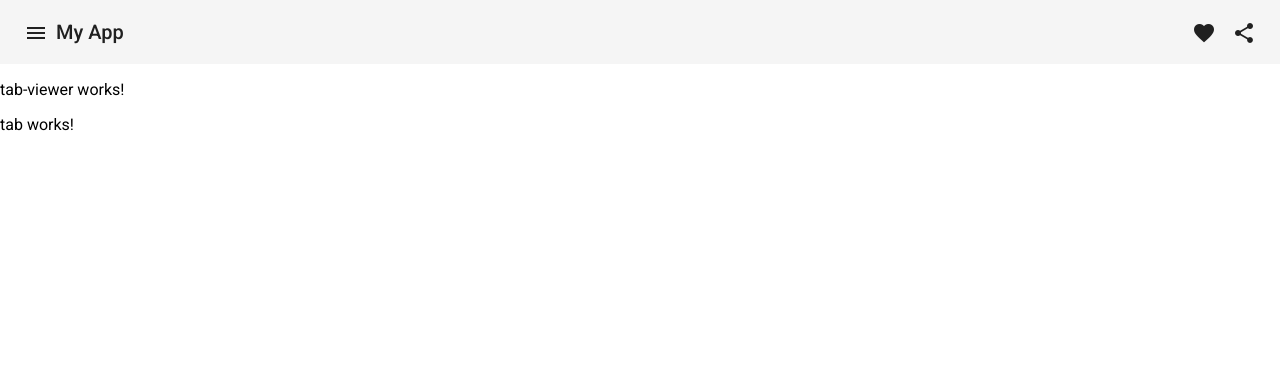
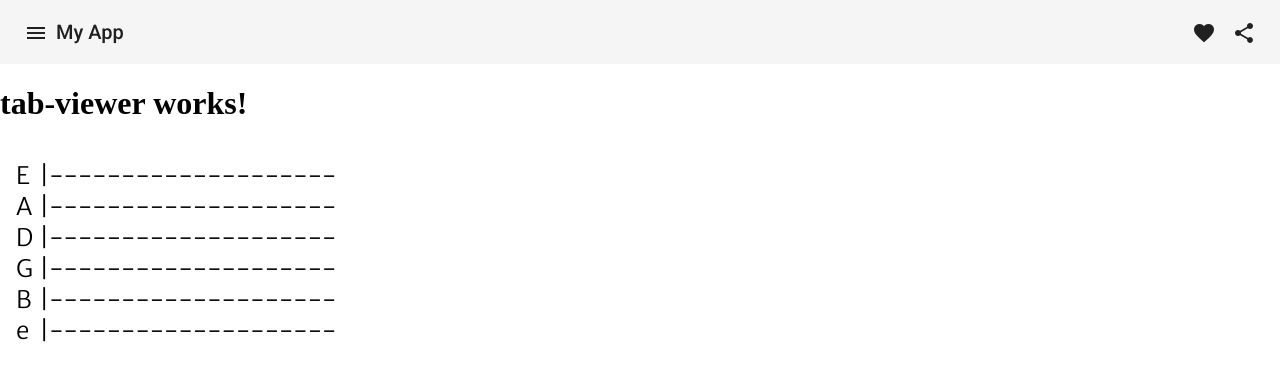
Before and after one commit to michaeljoepeterson/tab-app, an Angular app: page /home in a window 1280 px wide. Shown: the top 380 px of the page. Built offline with nearby package versions, Linux system fonts and the light colour scheme.

Commit message:
initial working cursor and simple display of tab

```diff
--- a/src/app/components/pages/tab-viewer/tab-viewer.component.css
+++ b/src/app/components/pages/tab-viewer/tab-viewer.component.css
@@ -0,0 +1,3 @@
+.tab-display{
+    padding: 1em;
+}
--- a/src/app/components/pages/tab-viewer/tab-viewer.component.html
+++ b/src/app/components/pages/tab-viewer/tab-viewer.component.html
@@ -1,2 +1,4 @@
-<p>tab-viewer works!</p>
-<app-tab></app-tab>
+<h1>tab-viewer works!</h1>
+<div class="tab-display">
+    <app-tab></app-tab>
+</div>
--- a/src/app/components/pages/tab-viewer/tab-viewer.component.ts
+++ b/src/app/components/pages/tab-viewer/tab-viewer.component.ts
@@ -1,7 +1,8 @@
-import { Component, OnInit } from '@angular/core';
+import { ChangeDetectionStrategy, Component, OnInit } from '@angular/core';
 
 @Component({
   selector: 'app-tab-viewer',
+  changeDetection: ChangeDetectionStrategy.OnPush,
   templateUrl: './tab-viewer.component.html',
   styleUrls: ['./tab-viewer.component.css']
 })
--- a/src/app/components/sub-components/tabs/tab/tab.component.css
+++ b/src/app/components/sub-components/tabs/tab/tab.component.css
@@ -0,0 +1,31 @@
+.string-container{
+    display: flex;
+    font-size: 1.5em;
+}
+
+.string-name > .name{
+    min-width: 19px;
+    display: inline-block;
+}
+
+.note:hover{
+    cursor: pointer;
+}
+
+.note.highlighted{
+    animation-name: highlighted;
+    animation-duration: 1s;
+    animation-iteration-count: infinite;
+}
+
+@keyframes highlighted{
+    0%{
+        background-color: none;
+    }
+    50%{
+        background-color: rgba(0,0,0,0.5);
+    }
+    100%{
+        background-color: rgba(0,0,0,1);
+    }
+}
--- a/src/app/components/sub-components/tabs/tab/tab.component.html
+++ b/src/app/components/sub-components/tabs/tab/tab.component.html
@@ -1 +1,34 @@
-<p>tab works!</p>
+<ng-container *ngIf="selectedTab">
+    <div class="tab-container">
+        <ng-container *ngFor="let instrumentString of selectedTab.strings;let stringIndex = index">
+            <div class="string-container">
+                <div class="string-name">
+                    <span class="name">
+                        {{instrumentString.stringName}}
+                    </span>
+                    <span>
+                        |
+                    </span>
+                </div>
+                <ng-container *ngFor="let note of instrumentString.notes; let noteIndex = index">
+                    <ng-container *ngIf="note.fretNumber || note.fretNumber === 0">
+                        <div [ngClass]="{
+                            'highlighted':stringIndex === selectedString && noteIndex === selectedNote,
+                            'note':true
+                        }">
+                            {{note.fretNumber}}
+                        </div>
+                    </ng-container>
+                    <ng-container *ngIf="!note.fretNumber">
+                        <div [ngClass]="{
+                            'highlighted':stringIndex === selectedString && noteIndex === selectedNote,
+                            'note':true
+                        }">
+                            -
+                        </div>
+                    </ng-container>
+                </ng-container>
+            </div>
+        </ng-container>
+    </div>
+</ng-container>
--- a/src/app/components/sub-components/tabs/tab/tab.component.ts
+++ b/src/app/components/sub-components/tabs/tab/tab.component.ts
@@ -1,9 +1,18 @@
-import { Component, HostListener, Input, OnInit } from '@angular/core';
-import { InstrumentString } from 'src/app/models/tabs/string';
+import { ChangeDetectionStrategy, Component, HostListener, Input, OnInit } from '@angular/core';
+import { InstrumentString } from 'src/app/models/tabs/instrumentString';
 import { Tab } from 'src/app/models/tabs/tab';
+
+interface KeyMap{
+  arrowright:string;
+  arrowleft:string;
+  arrowup:string;
+  arrowdown:string;
+  space:string;
+}
 
 @Component({
   selector: 'app-tab',
+  changeDetection: ChangeDetectionStrategy.OnPush,
   templateUrl: './tab.component.html',
   styleUrls: ['./tab.component.css']
 })
@@ -18,13 +27,20 @@ export class TabComponent implements OnInit {
   instrumentTypes:any = {
     guitar:'guitar'
   };
-  keyMap:any = {
-    arrowright:true,
-    arrowleft:true,
-    arrowup:true,
-    arrowdown:true,
-    space:true
+  keyMap:KeyMap = {
+    arrowright:'arrowright',
+    arrowleft:'arrowleft',
+    arrowup:'arrowup',
+    arrowdown:'arrowdown',
+    space:'space'
   };
+  defaultNoteNum:number = 20;
+  /**
+   * @isNoteView - toggle between note view and tab view
+   */
+  isNoteView:boolean = false;
+  selectedString:number = 0;
+  selectedNote:number = 0;
   /**
    *
    * @param event handle keyboard controls
@@ -32,9 +48,12 @@ export class TabComponent implements OnInit {
   @HostListener('document:keydown', ['$event'])
   handleKeyboardEvent(event: KeyboardEvent) {
     let key = event.code.toLowerCase();
-    console.log(event.code);
+    //console.log(event.code);
     if(this.keyMap[key]){
       console.log(key);
+      if(key.includes('arrow')){
+        this.handleArrowKeys(key)
+      }
     }
   }
 
@@ -49,9 +68,46 @@ export class TabComponent implements OnInit {
 
   initTab(){
     if(this.strings.length === 0 || this.instrumentType === this.instrumentTypes.guitar){
-      this.selectedTab.initGuitarTab();
+      this.selectedTab.initGuitarTab(this.defaultNoteNum);
       console.log(this.selectedTab);
     }
   }
 
+  handleArrowKeys(key:string){
+    if(key === this.keyMap.arrowdown){
+      let maxString = this.selectedTab.strings.length - 1;
+      if(this.selectedString === maxString){
+        this.selectedString = maxString;
+      }
+      else{
+        this.selectedString += 1;
+      }
+    }
+    else if(key === this.keyMap.arrowup){
+      if(this.selectedString === 0){
+        this.selectedString = 0
+      }
+      else{
+        this.selectedString = this.selectedString - 1;
+      }
+    }
+    else if(key === this.keyMap.arrowleft){
+      if(this.selectedNote === 0){
+        this.selectedNote = 0
+      }
+      else{
+        this.selectedNote = this.selectedNote - 1;
+      }
+    }
+    else if(key === this.keyMap.arrowright){
+      let maxNote = this.selectedTab.strings[0].notes.length - 1;
+      if(this.selectedNote === maxNote){
+        this.selectedNote = maxNote;
+      }
+      else{
+        this.selectedNote += 1;
+      }
+    }
+  }
+
 }
--- /dev/null
+++ b/src/app/models/tabs/instrumentString.ts
@@ -0,0 +1,24 @@
+import { Note } from "./note";
+/**
+ * @InstrumentString model to represent a single string
+ */
+export class InstrumentString{
+    stringName:string = null;
+    selected:boolean = null;
+    notes:Note[] = [];
+
+    constructor(stringName:string){
+        this.stringName = stringName;
+    }
+    /**
+     * empty notes array and create new notes
+     * @param noteNum number of notes to init
+     */
+    initEmptyNotes(noteNum:number){
+        this.notes = [];
+        for(let i = 0;i < noteNum;i++){
+            let note = new Note();
+            this.notes.push(note);
+        }
+    }
+}
--- a/src/app/models/tabs/string.ts
+++ /dev/null
@@ -1,11 +0,0 @@
-import { Note } from "./note";
-
-export class InstrumentString{
-    stringName:string = null;
-    selected:boolean = null;
-    notes:Note[] = [];
-
-    constructor(stringName:string){
-        this.stringName = stringName;
-    }
-}
--- a/src/app/models/tabs/tab.ts
+++ b/src/app/models/tabs/tab.ts
@@ -1,4 +1,4 @@
-import { InstrumentString } from "./string";
+import { InstrumentString } from "./instrumentString";
 
 export class Tab{
     TabName:string = null;
@@ -7,12 +7,18 @@ export class Tab{
     constructor(){
 
     }
-
-    initGuitarTab(){
+    /**
+     * init a basic guitar tab with optional number of notes
+     * @param noteCount optional number of notes to init
+     */
+    initGuitarTab(noteCount?:number){
+        noteCount = noteCount ? noteCount : 20;
         let guitarStrings = ['E','A','D','G','B','e'];
         this.TabName = 'My Guitar Tab';
         this.strings = guitarStrings.map(stringName => {
-            return new InstrumentString(stringName);
+            let string = new InstrumentString(stringName);
+            string.initEmptyNotes(noteCount);
+            return string;
         });
     }
 
--- a/src/index.html
+++ b/src/index.html
@@ -9,6 +9,10 @@
   <link rel="preconnect" href="https://fonts.gstatic.com">
   <link href="https://fonts.googleapis.com/css2?family=Roboto:wght@300;400;500&display=swap" rel="stylesheet">
   <link href="https://fonts.googleapis.com/icon?family=Material+Icons" rel="stylesheet">
+  <link rel="preconnect" href="https://fonts.gstatic.com">
+  <link href="https://fonts.googleapis.com/css2?family=Merriweather+Sans:wght@300&display=swap" rel="stylesheet">
+  <link rel="preconnect" href="https://fonts.gstatic.com">
+  <link href="https://fonts.googleapis.com/css2?family=Noto+Serif+KR:wght@500&display=swap" rel="stylesheet">
 </head>
 <body>
   <app-root></app-root>
--- a/src/styles.css
+++ b/src/styles.css
@@ -1,4 +1,10 @@
 /* You can add global styles to this file, and also import other style files */
 
 html, body { height: 100%; }
-body { margin: 0; font-family: Roboto, "Helvetica Neue", sans-serif; }
+body {
+    margin: 0; font-family: 'Merriweather Sans',"Helvetica Neue", sans-serif;
+}
+
+h1,h2,h3,h4,h5,h6{
+    font-family: 'Noto Serif KR';
+}
```
